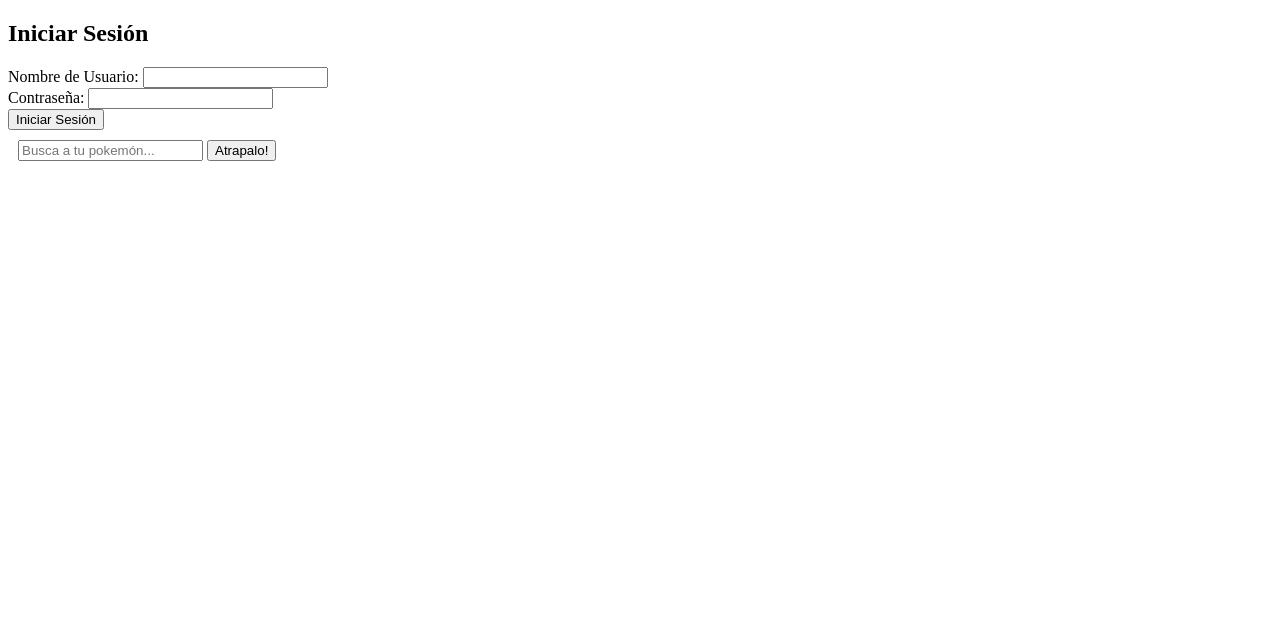
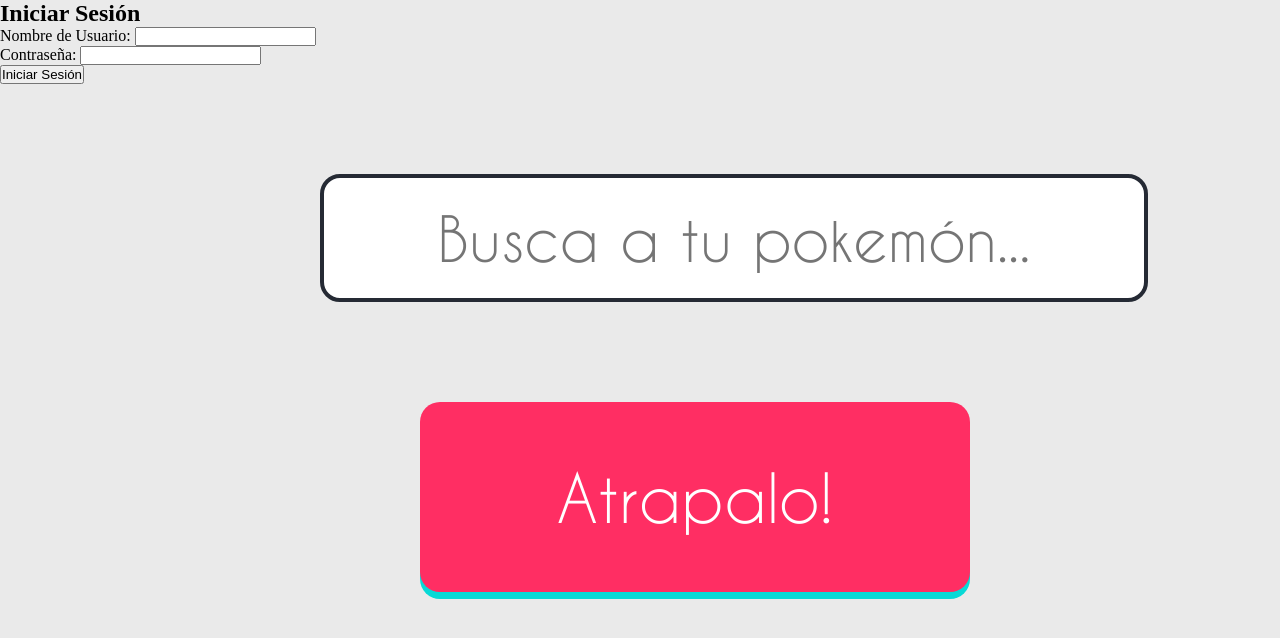
Before and after one commit to pabluchokk/ProyectoFinal-Rivero, a website: page index.html in a window 1280 px wide. Drawn offline with Linux system fonts and the light colour scheme.

Commit message:
Nueva fuente y algunos estilos

```diff
--- a/css/style.css
+++ b/css/style.css
@@ -1,3 +1,50 @@
+* {
+    margin: 0;
+    padding: 0;
+}
+
+@font-face {
+    font-family: Caviar Dreams;
+    src: url(../fonts/CaviarDreams.ttf);
+}
+
+body {
+    background-color: #EAEAEA;
+}
+
 #buscador {
-    margin: 10px;
+    margin: auto 25%;
 }
+
+#nombrePokemon {
+    margin-top: 90px;
+    padding: 10px;
+    height: 100px;
+    width: 800px;
+    border: 4px solid #252A34;
+    border-radius: 20px;
+    font-size: 60px;
+    text-align: center;
+    font-family: "Caviar Dreams";
+}
+
+#buscar {
+    margin: 100px;
+    height: 190px;
+    width: 550px;
+    font-size: 65px;
+    font-family: "Caviar Dreams";
+    border-radius: 20px;
+    border: none;
+    outline: none;
+    cursor: pointer;
+    transition: .5s;
+    background-color: #FF2E63;
+    color: #fff;
+    box-shadow: 0 7px 0 #08D9D6;
+}
+
+#buscar:active {
+    box-shadow: none;
+    transform: translateY(6px);
+}
```
Also changed, not shown: fonts/CaviarDreams.ttf (added).
